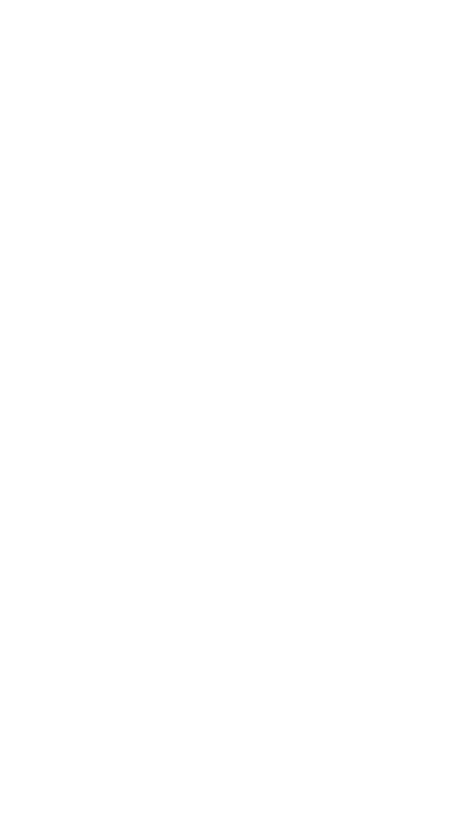
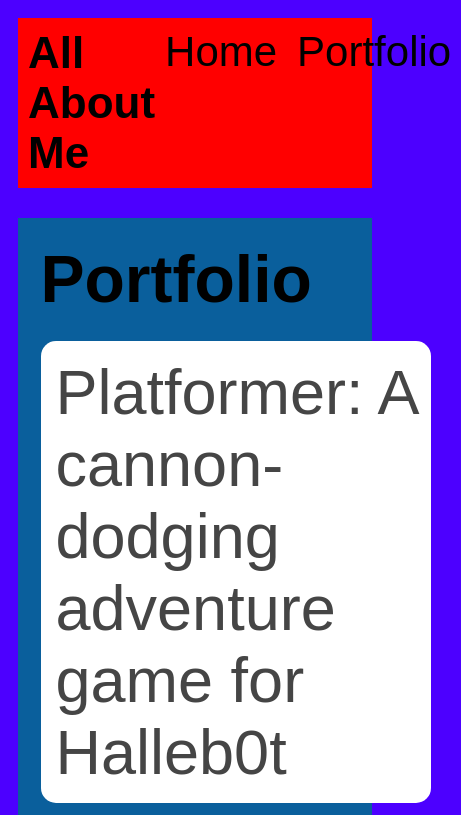
Before and after one commit to Joanos582/joanos582.github.io, a plain HTML site: page portfolio.html in a window 390 px wide. Shown: the top 815 px of the page, 461 px wide, since content can reach past the window. Drawn offline with Linux system fonts and the light colour scheme.

Commit message:
add portfolio to website

```diff
--- a/portfolio.html
+++ b/portfolio.html
@@ -0,0 +1,42 @@
+<!DOCTYPE html>
+<html>
+  <head>
+    <title>All About Me</title>
+  </head>
+<head>
+  <title>All About Me</title>
+  <link rel="stylesheet" href="style.css" />
+</head>
+  <body>
+    <!-- All content goes here -->
+    <div class="all-contents">
+  <nav>
+    <h1>All About Me</h1>
+    <ul id="nav-ul">
+     <li class="nav-li">
+      <a href="index.html">Home</a>
+    </li>
+        <li class="nav-li">
+        <a href="portfolio.html">Portfolio</a>
+    </li>
+    </ul>
+  </nav>
+
+  <main>
+  <div class="content">
+    <h1>Portfolio</h1>
+    <ul id="portfolio">
+<li>
+  <a href="fsd-projects/platformer/">Platformer: A cannon-dodging adventure game for Halleb0t</a>
+</li>
+<li>
+  <a href="fsd-projects/bouncing-box/">Bouncing Box: A fun introduction to web game development</a>
+</li>
+<li>
+  <a href="fsd-projects/circularity/">Circularity: A poetic motion experiment with circles</a>
+</li>
+    </ul>
+  </div>
+</main>
+</body>
+</html>
--- a/style.css
+++ b/style.css
@@ -1,5 +1,5 @@
 body {
-    background: rgb(116, 176, 179);
+    background: rgb(76, 0, 255);
     color: rgb(45, 45, 45);
     padding: 10px;
     font-family: Arial, sans-serif;
@@ -13,7 +13,7 @@ body {
 
 /* navigation menu */
 nav {
-    background: rgb(239, 41, 41);
+    background: rgb(255, 0, 0);
     margin: 0 auto;
     display: flex;
     padding: 10px;
@@ -22,7 +22,7 @@ nav {
 h1 {
     display: flex;
     align-items: center;
-    color: white;
+    color: rgb(0, 0, 0);
     flex: 1;
     margin: 0;
 }
@@ -41,12 +41,12 @@ h1 {
 
 a {
     text-decoration: none;
-    color: #fff;
+    color: #000000;
 }
 
 /* main container area beneath menu */
 main {
-    background: rgb(245, 238, 219);
+    background: rgb(10, 95, 156);
     display: flex;
     margin-top: 20px;
 }
@@ -67,7 +67,7 @@ main {
 
 /* interests section styles */
 #interests {
-    border: 4px silver ridge;
+    border: 4px rgb(0, 0, 0) ridge;
     padding: 8px;
     margin-top: 20px;
 }
@@ -75,3 +75,79 @@ main {
 h2, h3 {
     margin: 0px;
 }
+
+/* Portfolio styles */
+.content h1 {
+  color: black;
+}
+
+#portfolio {
+  list-style-type: none;
+  padding-left: 0;
+}
+
+#portfolio li {
+  background: #fff;
+  padding: 10px;
+  border-radius: 10px;
+  margin-bottom: 10px;
+}
+
+#portfolio li:hover {
+  background: #eee;
+}
+
+#portfolio a {
+  text-decoration: none;
+  color: #454545;
+}
+
+/* responsive web design */
+@media screen and (min-width: 120px) and (max-width: 1080px) {
+  main {
+    height: 100ch;
+    zoom: 1.5;
+    display: grid;
+  }
+
+  h1 {
+    font-size: 44px;
+  }
+
+  h2 {
+    font-size: 42px;
+  }
+
+  h3 {
+    font-size: 36px;
+  }
+
+  #all-contents {
+    height: 100ch;
+    margin: none;
+  }
+
+  a {
+    font-size: 42px;
+  }
+
+  .sidebar {
+    margin-right: 0px;
+    justify-content: center;
+    align-items: center;
+  }
+
+  .sidebar-img {
+    width: 100%;
+  }
+
+  p,
+  li {
+    font-size: 24px;
+  }
+
+  .content {
+    align-content: center;
+    justify-content: center;
+  }
+}
```
Also changed, not shown: index.html (+16 -8 lines).
